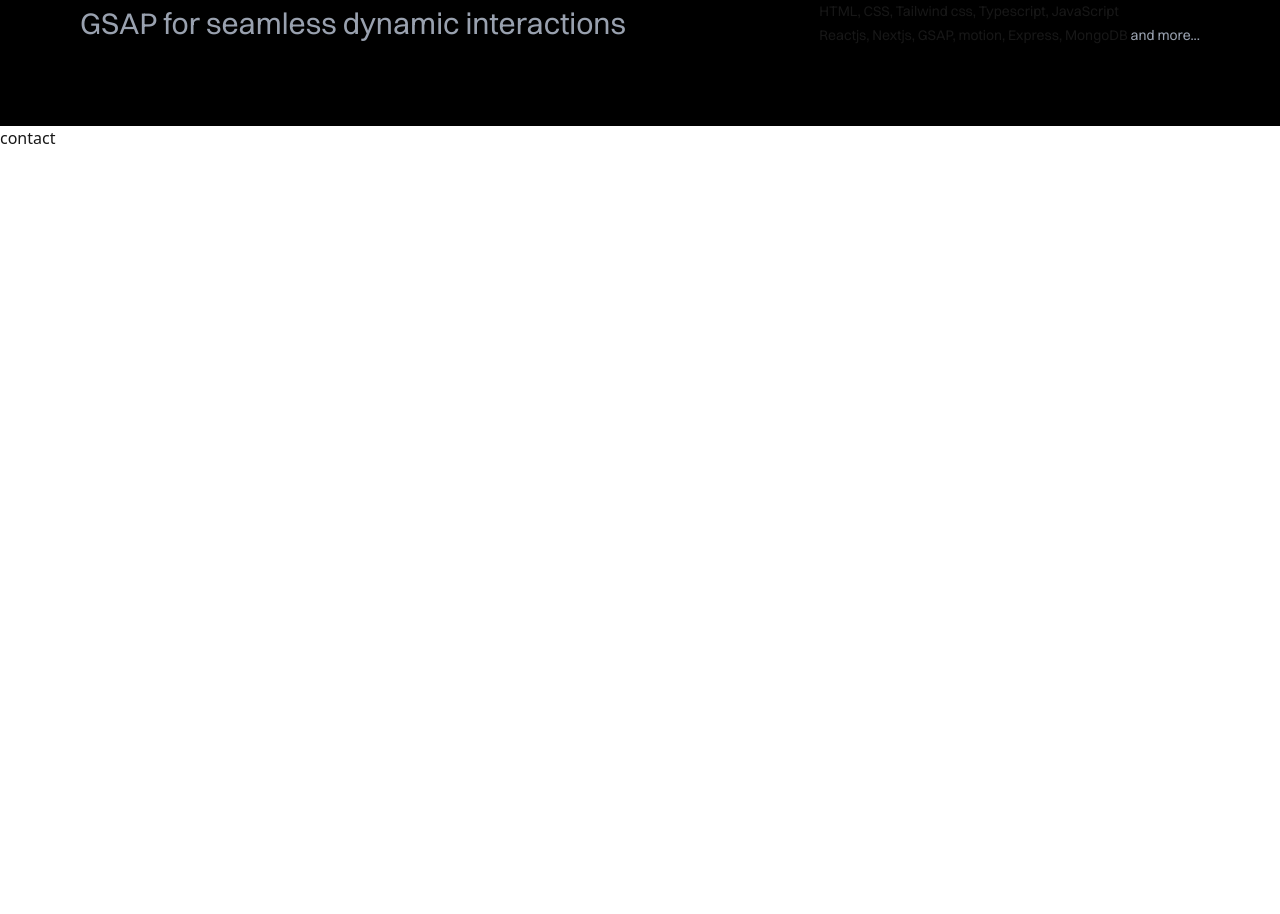
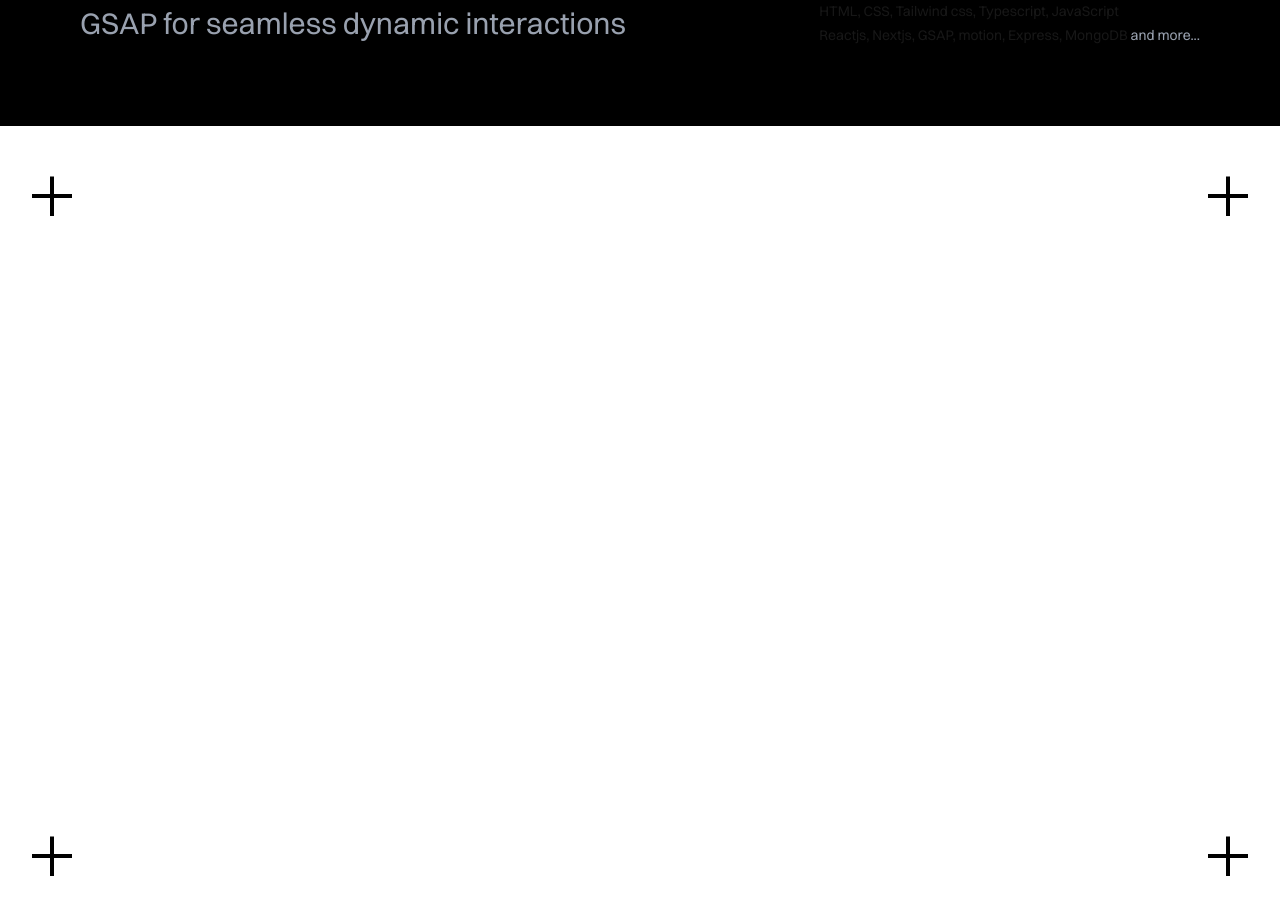
Before and after one commit to Tez-cyber/new-portfolio, a Next.js app: page /about in a window 1280 px wide. Shown: the part 1880-2794 px from the top of the page. Before the commit the page ends 2030 px from the top, so only its background shows below. Built offline with nearby package versions, Linux system fonts and the light colour scheme.

Commit message:
Added plus sign on contact section

```diff
--- a/src/components/contact.tsx
+++ b/src/components/contact.tsx
@@ -1,7 +1,38 @@
-
+import { section } from "motion/react-client";
+import { FlipLink } from "./RevealLinks";
 
 export const Contact = () => {
   return (
-    <div>contact</div>
-  )
-}
+    <section className="relative h-screen bg-white text-black p-20">
+        {/* top left */}
+      <div className="absolute top-[50px] left-[50px]">
+        <div className="relative">
+          <span className="block w-1 h-10 bg-black"></span>
+          <span className="absolute top-0 block w-1 h-10 bg-black rotate-90"></span>
+        </div>
+      </div>
+      {/* top right */}
+      <div className="absolute top-[50px] right-[50px]">
+        <div className="relative">
+          <span className="block w-1 h-10 bg-black"></span>
+          <span className="absolute top-0 block w-1 h-10 bg-black rotate-90"></span>
+        </div>
+      </div>
+      {/* bottom left  */}
+      <div className="absolute bottom-[50px] left-[50px]">
+        <div className="relative">
+          <span className="block w-1 h-10 bg-black"></span>
+          <span className="absolute top-0 block w-1 h-10 bg-black rotate-90"></span>
+        </div>
+      </div>
+      {/* bottom right */}
+      <div className="absolute bottom-[50px] right-[50px]">
+        <div className="relative">
+          <span className="block w-1 h-10 bg-black"></span>
+          <span className="absolute top-0 block w-1 h-10 bg-black rotate-90"></span>
+        </div>
+      </div>
+
+    </section>
+  );
+};
```
